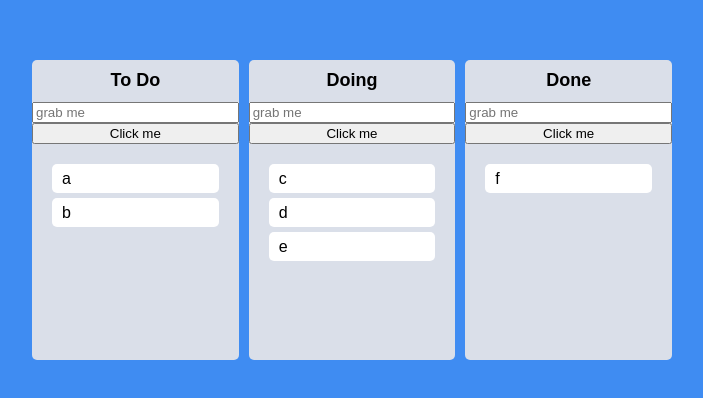
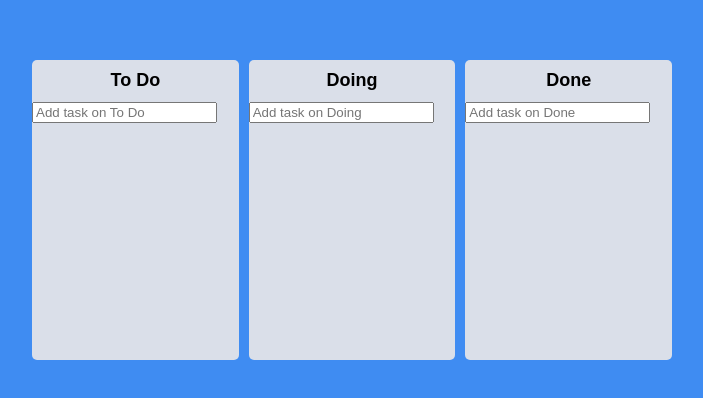
Before and after one commit to seovee/react-masterclass, a React (Create React App) app: page / in a window 1280 px wide. Shown: the part 190-588 px from the top of the page, without its empty margins (288-991 px from the left). Built offline with nearby package versions, Linux system fonts and the light colour scheme.

Commit message:
7.14 atom내용( string -> object로 변경하는 과정)

```diff
--- a/src/Components/Board.tsx
+++ b/src/Components/Board.tsx
@@ -2,6 +2,8 @@
 import styled from "styled-components";
 import DragabbleCard from "./DragabbleCard";
 import { useRef } from "react";
+import { useForm } from "react-hook-form";
+import { ITodo } from "../atoms";
 
 const Wrapper = styled.div`
   padding-top: 10px;
@@ -36,25 +38,35 @@
   transition: background-color 0.3s ease-in-out;
 `;
 
+const Form = styled.form`
+  width: 100%;
+`;
+
 interface IBoardProps {
-  toDos: string[];
+  toDos: ITodo[];
   boardId: string;
 }
 
+interface IForm {
+  toDo: string;
+}
+
 function Board({ toDos, boardId }: IBoardProps) {
-  const inputRef = useRef<HTMLInputElement>(null);
-  const onClick = () => {
-    inputRef?.current?.focus();
-    setTimeout(() => {
-      inputRef.current?.blur();
-    }, 2000);
+  const { register, setValue, handleSubmit } = useForm<IForm>();
+  const onValid = ({ toDo }: IForm) => {
+    setValue("toDo", "");
   };
 
   return (
     <Wrapper>
       <Title>{boardId}</Title>
-      <input ref={inputRef} placeholder="grab me" />
-      <button onClick={onClick}>Click me</button>
+      <Form onSubmit={handleSubmit(onValid)}>
+        <input
+          {...register("toDo", { required: true })}
+          type="text"
+          placeholder={`Add task on ${boardId}`}
+        />
+      </Form>
       <Droppable droppableId={boardId}>
         {(magic, snapshot) => (
           <Area
@@ -64,7 +76,12 @@
             {...magic.droppableProps}
           >
             {toDos.map((toDo, index) => (
-              <DragabbleCard key={toDo} toDo={toDo} index={index} />
+              <DragabbleCard
+                key={toDo.id}
+                toDoId={toDo.id}
+                index={index}
+                toDoText={toDo.text}
+              />
             ))}
             {magic.placeholder}
           </Area>
--- a/src/Components/DragabbleCard.tsx
+++ b/src/Components/DragabbleCard.tsx
@@ -13,14 +13,14 @@
 `;
 
 interface IDragabbleCardProps {
-  toDo: string;
+  toDoId: number;
+  toDoText: string;
   index: number;
 }
 
-function DragabbleCard({ toDo, index }: IDragabbleCardProps) {
-  console.log(toDo);
+function DragabbleCard({ toDoId, toDoText, index }: IDragabbleCardProps) {
   return (
-    <Draggable key={toDo} draggableId={toDo} index={index}>
+    <Draggable draggableId={toDoId + ""} index={index}>
       {(magic, snapshot) => (
         <Card
           isDragging={snapshot.isDragging}
@@ -28,7 +28,7 @@
           {...magic.draggableProps}
           {...magic.dragHandleProps}
         >
-          {toDo}
+          {toDoText}
         </Card>
       )}
     </Draggable>
--- a/src/atoms.tsx
+++ b/src/atoms.tsx
@@ -1,10 +1,15 @@
 import { atom } from "recoil";
 
+export interface ITodo {
+  id: number;
+  text: string;
+}
+
 interface IToDoState {
-  [key: string]: string[];
+  [key: string]: ITodo[];
 }
 
 export const toDoState = atom<IToDoState>({
   key: "toDo",
-  default: { "To Do": ["a", "b"], Doing: ["c", "d", "e"], Done: ["f"] },
+  default: { "To Do": [], Doing: [], Done: [] },
 });
```
